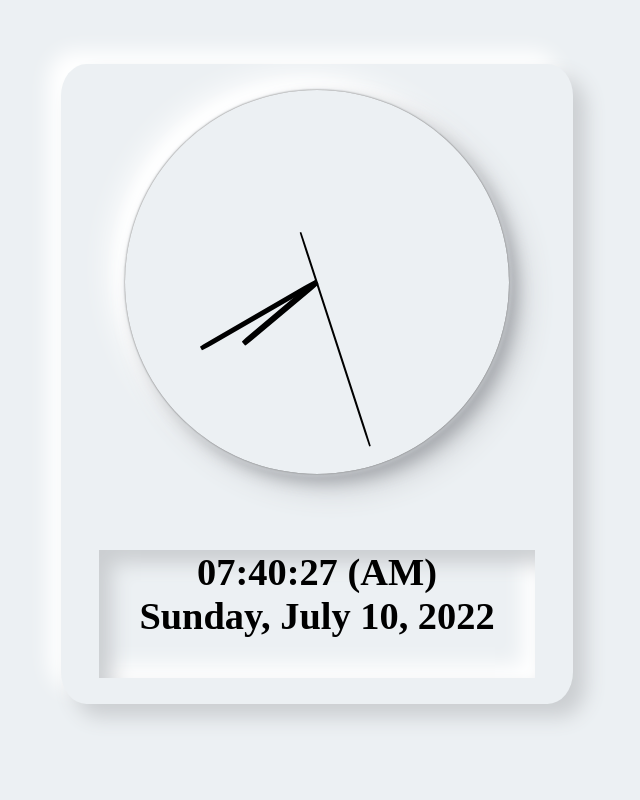
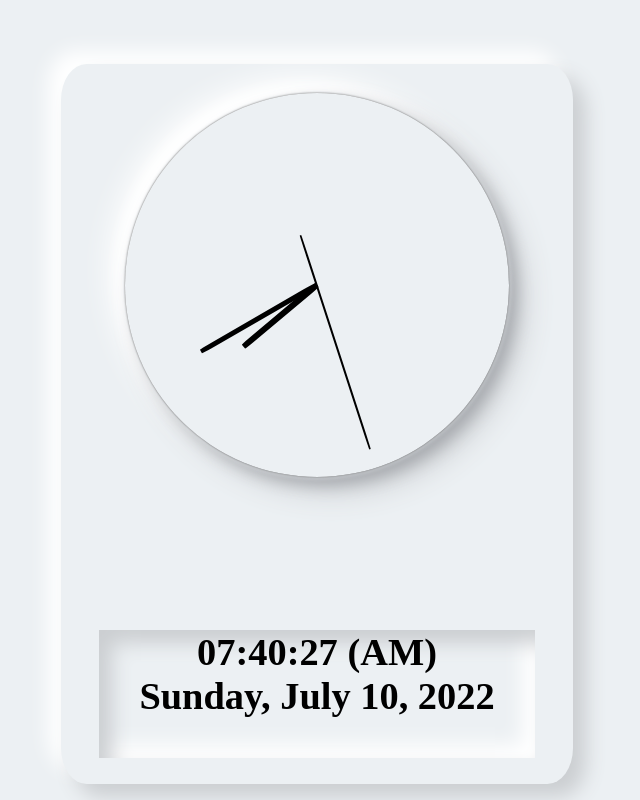
Before and after one commit to SOUMYA788/Dual-Clock, a plain HTML site: page index.html in a window 1280 px wide. Shown: the whole page, without its empty margins (323-963 px from the left). Drawn offline with Linux system fonts and the light colour scheme.

Commit message:
Update Neomorphisum_LIght_Mode.css

```diff
--- a/Styles/Neomorphisum_LIght_Mode.css
+++ b/Styles/Neomorphisum_LIght_Mode.css
@@ -14,7 +14,7 @@ body {
 #maindiv {
     position: relative;
     top: 5vw;
-    height: 50vw;
+    height: 90vh;
     width: 40vw;
     border-radius: 5%;
     box-shadow: 13px 13px 20px #cbced1, -13px -13px 20px #ffffff;
```
